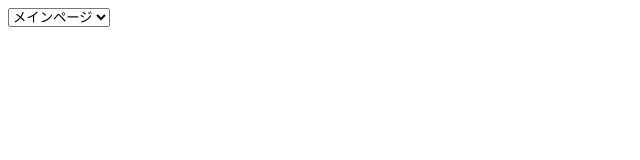
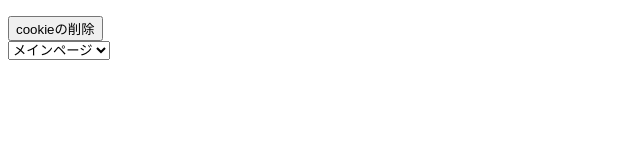
Before and after one commit to finoa0317/web2-8, a plain HTML site: page other.html in a window 1280 px wide. Shown: the whole page, without its empty margins (0-640 px from the left). Drawn offline with Linux system fonts and the light colour scheme.

Commit message:
Update other.html

```diff
--- a/other.html
+++ b/other.html
@@ -2,9 +2,15 @@
 <html lang="ja">
   <head>
    <meta charset="UTF-8">
-   <title>練習13</title>
+   <title>別のページ</title>
   </head>
   <body>
+   <section>
+     <p id="cookie"></p>
+     <form action="#" id="remove_cookie">
+       <input type="submit" value="cookieの削除">
+     </form>
+   </section>
    <nav>
      <form id="from">
        <select name="select">
```
